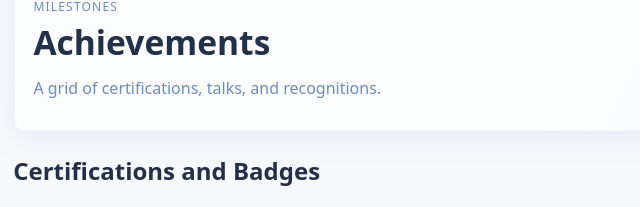
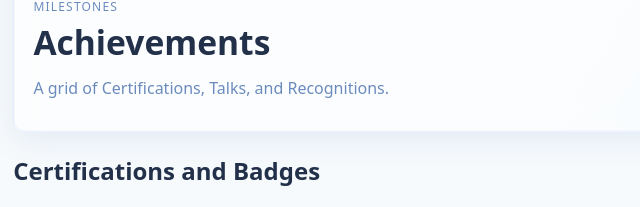
Before and after one commit to naz26/nazliinthecloud, an Eleventy site: page src/achievements/index.njk in a window 1280 px wide. Shown: the part 125-332 px from the top of the page, 156-796 px from the left. Built offline with nearby package versions, Linux system fonts and the light colour scheme; Eleventy itself is replaced by a stand-in of ours; files that its build step writes are made by us from their sources.

Commit message:
fix: capitalize "Certifications", "Talks", and "Recognitions" for consistency in achievements section

```diff
--- a/src/achievements/index.njk
+++ b/src/achievements/index.njk
@@ -5,7 +5,7 @@ title: Achievements
 <header class="hero">
   <p class="kicker">Milestones</p>
   <h1>Achievements</h1>
-  <p>A grid of certifications, talks, and recognitions.</p>
+  <p>A grid of Certifications, Talks, and Recognitions.</p>
 </header>
 
 
```
